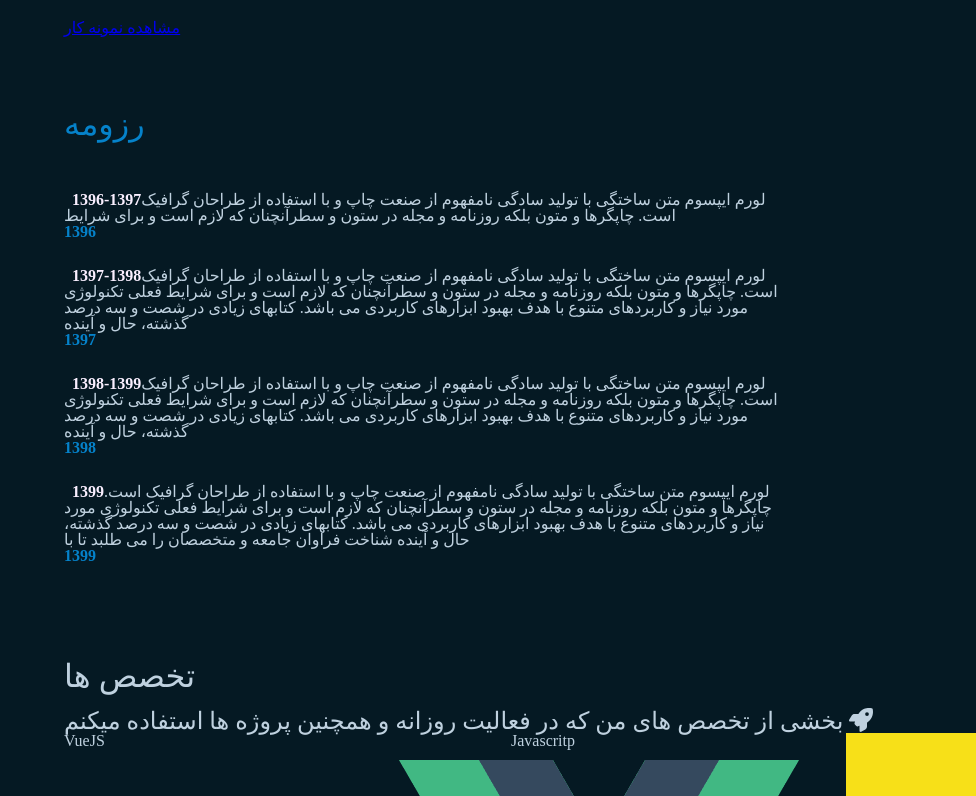
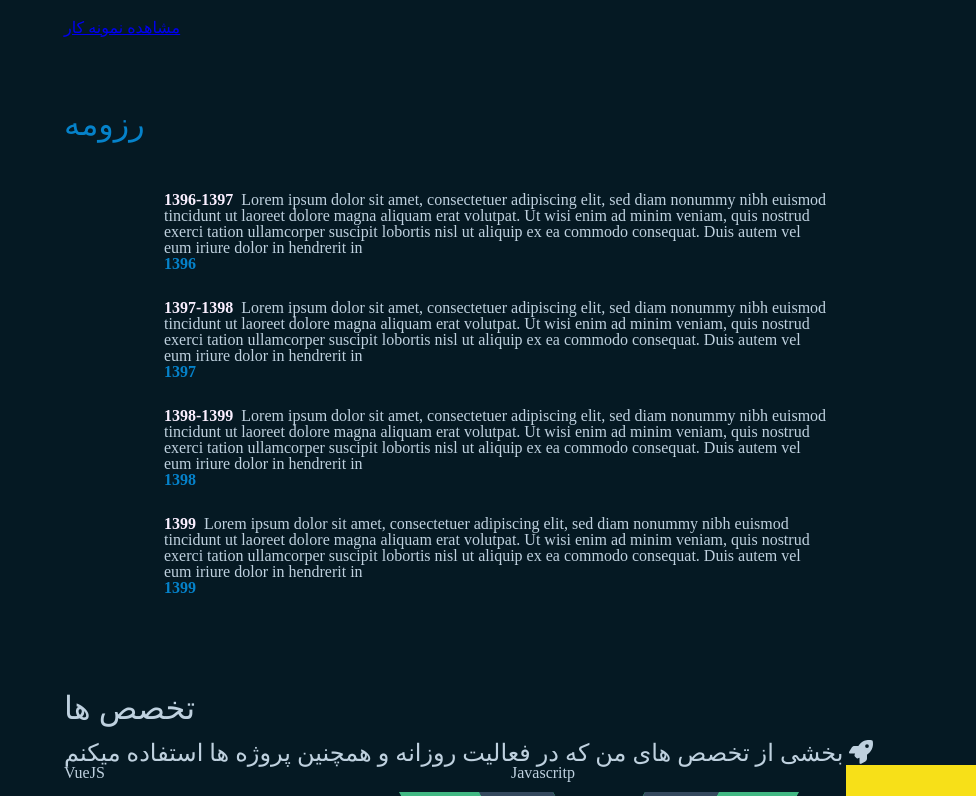
Before and after one commit to sharifiniaa/website, a Next.js app: page / in a window 1280 px wide. Shown: the part 1686-2482 px from the top of the page, without its empty margins (304-1280 px from the left). Built offline with nearby package versions, Linux system fonts and the light colour scheme; a web font is replaced by a local one.

Commit message:
ref(resume-section): ltr styles and some improve on article section

```diff
--- a/components/Blog/Article.js
+++ b/components/Blog/Article.js
@@ -33,8 +33,10 @@ const Article = ({data}) => {
         {`
           .article-holder {
             padding: 36px;
+            width: 47%;
+          }
+          .article-holder:nth-child(2) {
             margin-left: 3%;
-            width: 47%;
           }
           .article-top {
             transition: color 250ms linear;
--- a/components/Blog/BlogWrapper.js
+++ b/components/Blog/BlogWrapper.js
@@ -3,7 +3,7 @@ import {blog} from '../../mock/index';
 
 const BlogWrapper = () => {
   return (
-    <div className="blog-wrapper d-flex">
+    <div className="blog-wrapper d-flex align-items-center justify-content-between">
       {blog.map((item, i) => (
         <Article data={item} key={i} />
       ))}
--- a/components/TimeLine/Timeline_item.js
+++ b/components/TimeLine/Timeline_item.js
@@ -7,7 +7,7 @@ const Timeline_item = ({data}) => {
         <span className="item-circle " />
         <div className="item-content mr-5 ">
           <p className="content-text color-light-blue text-5 font-weight-400 ">
-            <b className="text-time pl-2 color-pink font-weight-bold">
+            <b className="text-time pr-2 color-pink font-weight-bold">
               {data.time_ago}
             </b>
             {data.text}
@@ -39,13 +39,13 @@ const Timeline_item = ({data}) => {
             height: calc(100% - 35px);
             position: absolute;
             background-color: #0582ca;
-            right: -30px;
+            left: -30px;
             top: 51px;
           }
           .item-circle {
             position: absolute;
             top: 0;
-            right: -30px;
+            left: -30px;
           }
           .item-circle:before {
             content: '';
@@ -55,7 +55,7 @@ const Timeline_item = ({data}) => {
             border-radius: 90%;
             border: 3px solid #024a80;
             position: absolute;
-            right: -16px;
+            left: -16px;
             top: 3px;
             z-index: 1;
             transition: 300ms;
@@ -65,7 +65,7 @@ const Timeline_item = ({data}) => {
             position: absolute;
             width: 19px;
             height: 19px;
-            right: -8px;
+            left: -8px;
             top: 11px;
             border-radius: 90%;
             background-color: #024a80;
@@ -74,14 +74,14 @@ const Timeline_item = ({data}) => {
           }
           .item-content {
             line-height: 160%;
-            text-align: right;
+            text-align: left;
           }
           .content-text {
             line-height: 30px;
           }
           .timeline-date {
             position: absolute;
-            right: -95px;
+            left: -95px;
             top: 10px;
             transition: 300ms;
           }
--- a/components/TimeLine/index.js
+++ b/components/TimeLine/index.js
@@ -4,10 +4,17 @@ import {resume} from '../../mock';
 
 const index = () => {
   return (
-    <ul className="timeline m-0 p-0 pr-5">
+    <ul className="timeline">
       {resume.map((item, i) => (
         <Timeline_item data={item} key={i} />
       ))}
+      <style scoped>
+        {`
+          .timeline{
+              padding-left: 100px;
+          }
+        `}
+      </style>
     </ul>
   );
 };
--- a/mock/index.js
+++ b/mock/index.js
@@ -32,22 +32,22 @@ export const resume = [
   {
     date: 1396,
     time_ago: '1396-1397',
-    text: 'لورم ایپسوم متن ساختگی با تولید سادگی نامفهوم از صنعت چاپ و با استفاده از طراحان گرافیک است. چاپگرها و متون بلکه روزنامه و مجله در ستون و سطرآنچنان که لازم است و برای شرایط',
+    text: 'Lorem ipsum dolor sit amet, consectetuer adipiscing elit, sed diam nonummy nibh euismod tincidunt ut laoreet dolore magna aliquam erat volutpat. Ut wisi enim ad minim veniam, quis nostrud exerci tation ullamcorper suscipit lobortis nisl ut aliquip ex ea commodo consequat. Duis autem vel eum iriure dolor in hendrerit in',
   },
   {
     date: 1397,
     time_ago: '1397-1398',
-    text: 'لورم ایپسوم متن ساختگی با تولید سادگی نامفهوم از صنعت چاپ و با استفاده از طراحان گرافیک است. چاپگرها و متون بلکه روزنامه و مجله در ستون و سطرآنچنان که لازم است و برای شرایط فعلی تکنولوژی مورد نیاز و کاربردهای متنوع با هدف بهبود ابزارهای کاربردی می باشد. کتابهای زیادی در شصت و سه درصد گذشته، حال و آینده',
+    text: 'Lorem ipsum dolor sit amet, consectetuer adipiscing elit, sed diam nonummy nibh euismod tincidunt ut laoreet dolore magna aliquam erat volutpat. Ut wisi enim ad minim veniam, quis nostrud exerci tation ullamcorper suscipit lobortis nisl ut aliquip ex ea commodo consequat. Duis autem vel eum iriure dolor in hendrerit in',
   },
   {
     date: 1398,
     time_ago: '1398-1399',
-    text: 'لورم ایپسوم متن ساختگی با تولید سادگی نامفهوم از صنعت چاپ و با استفاده از طراحان گرافیک است. چاپگرها و متون بلکه روزنامه و مجله در ستون و سطرآنچنان که لازم است و برای شرایط فعلی تکنولوژی مورد نیاز و کاربردهای متنوع با هدف بهبود ابزارهای کاربردی می باشد. کتابهای زیادی در شصت و سه درصد گذشته، حال و آینده',
+    text: 'Lorem ipsum dolor sit amet, consectetuer adipiscing elit, sed diam nonummy nibh euismod tincidunt ut laoreet dolore magna aliquam erat volutpat. Ut wisi enim ad minim veniam, quis nostrud exerci tation ullamcorper suscipit lobortis nisl ut aliquip ex ea commodo consequat. Duis autem vel eum iriure dolor in hendrerit in',
   },
   {
     date: 1399,
     time_ago: '1399',
-    text: 'لورم ایپسوم متن ساختگی با تولید سادگی نامفهوم از صنعت چاپ و با استفاده از طراحان گرافیک است. چاپگرها و متون بلکه روزنامه و مجله در ستون و سطرآنچنان که لازم است و برای شرایط فعلی تکنولوژی مورد نیاز و کاربردهای متنوع با هدف بهبود ابزارهای کاربردی می باشد. کتابهای زیادی در شصت و سه درصد گذشته، حال و آینده شناخت فراوان جامعه و متخصصان را می طلبد تا با',
+    text: 'Lorem ipsum dolor sit amet, consectetuer adipiscing elit, sed diam nonummy nibh euismod tincidunt ut laoreet dolore magna aliquam erat volutpat. Ut wisi enim ad minim veniam, quis nostrud exerci tation ullamcorper suscipit lobortis nisl ut aliquip ex ea commodo consequat. Duis autem vel eum iriure dolor in hendrerit in',
   },
 ];
 
```
